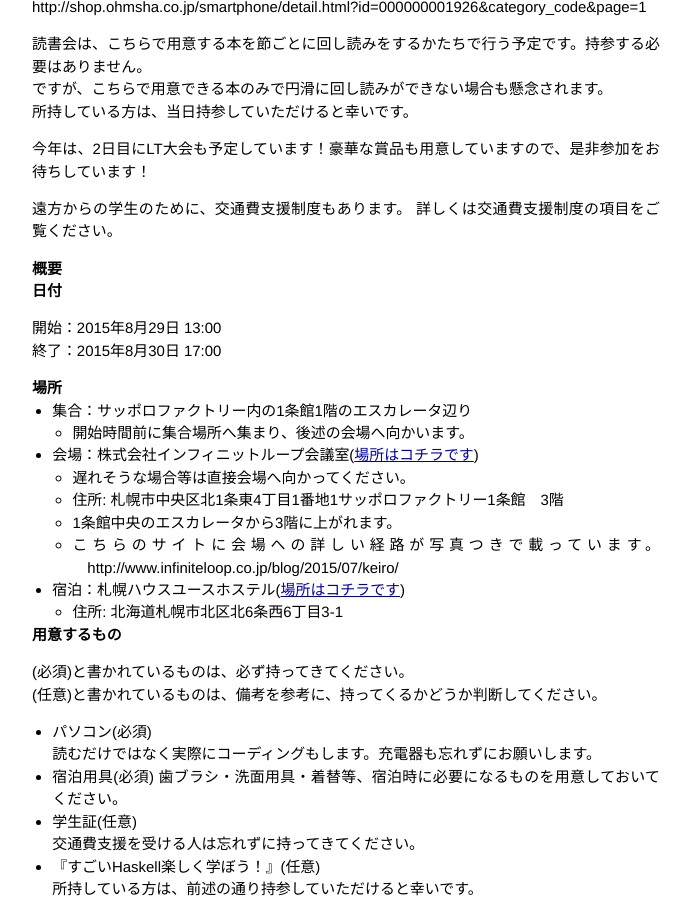
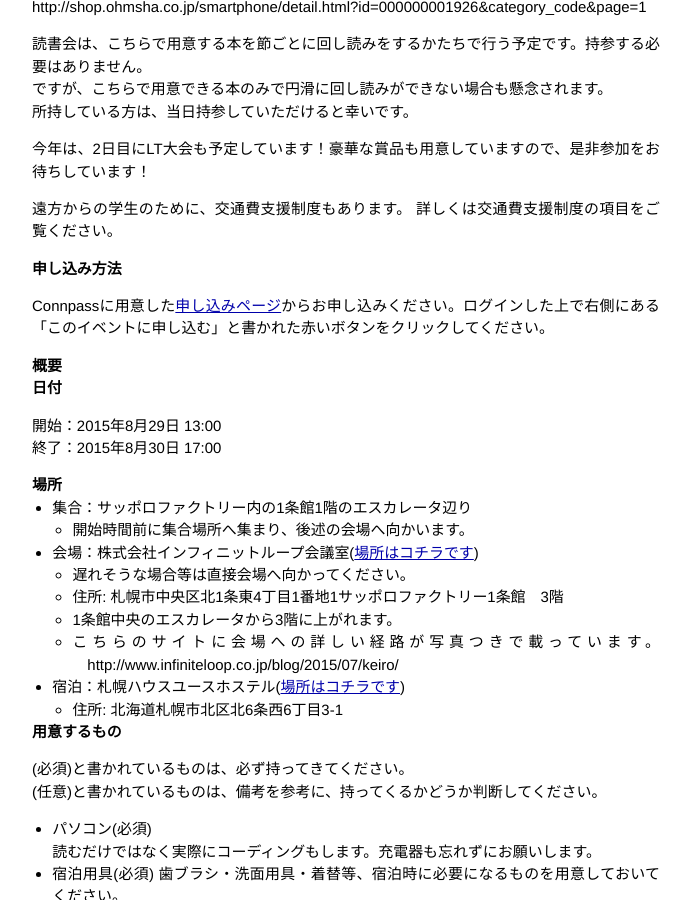
Before and after one commit to local-students/local-students.github.io, a Jekyll site: the page built from _posts/2015-08-04-localst15.markdown, in a window 1280 px wide and 900 px high, scrolled down 669 px. Shown: the whole window, without its empty margins (294-985 px from the left). Built offline with Jekyll 4.4.1, drawn with Linux system fonts in a browser that asks for light colours; Markdown is read by kramdown in place of the engine named in the settings; comment, search, counter and statistics services are not loaded.

Commit message:
申し込み方法について追加

```diff
--- a/_posts/2015-08-04-localst15.markdown
+++ b/_posts/2015-08-04-localst15.markdown
@@ -34,6 +34,9 @@ http://shop.ohmsha.co.jp/smartphone/detail.html?id=000000001926&category_code&pa
 
 遠方からの学生のために、交通費支援制度もあります。
 詳しくは交通費支援制度の項目をご覧ください。
+
+## 申し込み方法
+Connpassに用意した[申し込みページ](http://connpass.com/event/18118/)からお申し込みください。ログインした上で右側にある「このイベントに申し込む」と書かれた赤いボタンをクリックしてください。
 
 ##概要
 ###日付
```
